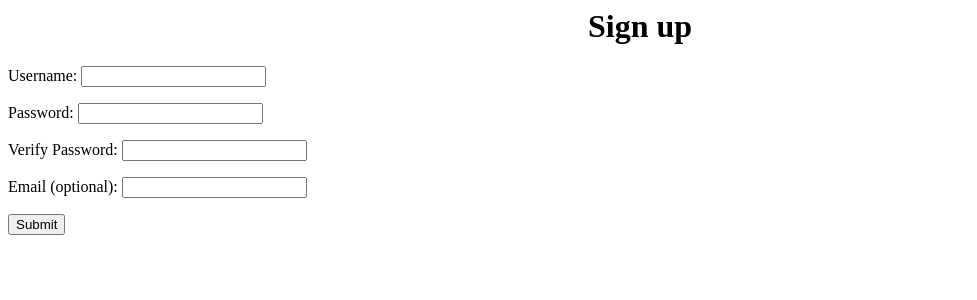
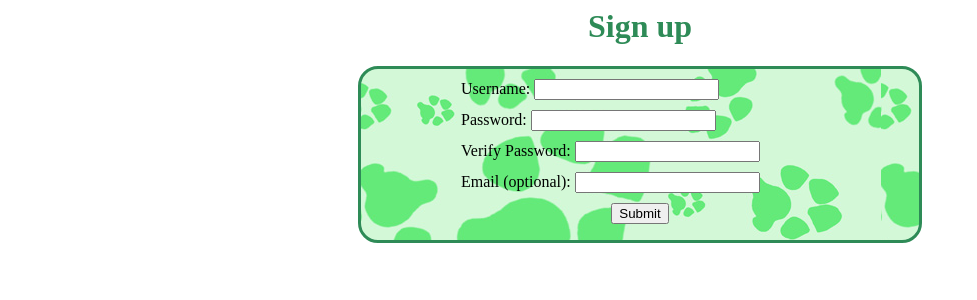
Before and after one commit to Jgwentworth/user-signup, a Flask app: page / in a window 1280 px wide. Shown: the top 300 px of the page, without its empty margins (0-977 px from the left). Run offline with Flask 2, Linux system fonts and the light colour scheme.

Commit message:
finished css

```diff
--- a/main.py
+++ b/main.py
@@ -40,6 +40,8 @@ def validate_response():
     password2 = request.form["password2"]
     email = request.form["email"]
 
+    not_valid ="Not valid (Between 3-20 characters and no whitespace)"
+
     name_error = ''
     pass_error = ''
     pass_error2 = ''
@@ -49,22 +51,22 @@ def validate_response():
         name_error = "Empty field"
     else:
         if not is_valid(username):
-            name_error = "Not valid (Between 3-20 characters and no whitespace."
+            name_error = not_valid
             username = ""
     if is_blank(password):
         pass_error = "Empty field"
     else:
         if not is_valid(password):
-            pass_error = "Not valid (Between 3-20 characters and no whitespace."
+            pass_error = not_valid
             password =""
     if is_blank(password2):
         pass_error2 ="Empty field"
     else:
         if not is_valid(password2):
-            pass_error2 = "Not valid (Between 3-20 characters and no whitespace."
+            pass_error2 = not_valid
             password2 = ""
         elif password != password2:
-            pass_error2 = "Not valid (Not matching)"
+            pass_error2 = "Not matching"
             password2 = ""
     if not valid_email(email):
             email_error = "Not valid email"
--- a/static/styles.css
+++ b/static/styles.css
@@ -1,7 +1 @@
-.error {
-    color: red;
-}
-
-.signup{
-    text-align: center;
-}
+ <link rel="stylesheet" href="{{ url_for('static', filename='styles.css') }}"/>
--- a/templates/index.html
+++ b/templates/index.html
@@ -1,54 +1,74 @@
 <!doctype>
 <html>
 <head>
-    <link rel="stylesheet" href="{{ url_for('static', filename='styles.css') }}"/>
+    <style>
+
+.signup{
+    text-align: center;
+    color: #2e8b57;
+}
+.error {
+    color: 	#f08080;
+}
+.inputbox{
+    margin-left: 350px;
+    margin-right: 350px;
+    border: 3px solid #2e8b57;
+    border-radius: 20px;
+    background-image: url(static/paw-print.jpg);
+}
+.input{
+    margin-left: 100px;
+    margin-top: 10px;
+}
+.submit{
+    margin-top: 10px;
+    text-align: center;
+}
+    </style>
 </head>
 <body>
     <div class="signup">
         <h1>Sign up</h1>
     </div>
+    <div class="inputbox">
         <form method="POST">
-            <div class="parent">
-                <div class="inputbox">
-                <label>Username:
+            <div class="input">
+            <label class="label">Username:
                 <input name="username" type="text" value="{{username}}" />
             </label>
-                <span>
-                    <p class="error">{{name_error}}</p>
+            <span class="error">
+                {{name_error}}
             </span>
             </div>
-            </div>
-            <div class="parent">
-                <div class="inputbox">
-                <label>Password:
+            <div class="input">
+            <label class="label">Password:
                 <input name="password" type="password" value="{{password}}" />
             </label>
+            <span class="error">
+                {{pass_error}}
+            </span>
             </div>
-                <div class="errorbox">
-                    <p class="error">{{pass_error}}</p>
-                </div>
-            </div>
-            <div class="parent">
-                <div class="inputbox">
-                <label>Verify Password:
+            <div class="input">
+            <label class="label">Verify Password:
                 <input name="password2" type="password" value ="{{password2}}" />
             </label>
+                <span class="error">
+                    {{pass_error2}}
+                </span>
             </div>
-                <div class="errorbox">
-                    <p class="error">{{pass_error2}}</p>
-                </div>
-            </div>
-            <div class="parent">
-                <div class="inputbox">
-                <label>Email (optional):
+            <div class="input">
+            <labe class="label"l>Email (optional):
                 <input name="email" type="text" value="{{email}}" />
             </label>
+                <span class="error">
+                    {{email_error}}
+                </span>
             </div>
-                <div class="errorbox">
-                    <p class="error">{{email_error}}</p>
+            <div class="submit">
+                <input type="submit" value="Submit"/>
             </div>
+        </form>
     </div>
-            <input type="submit" value="Submit"/>
-        </form>
     </body>
 </html>
```
Also changed, not shown: static/paw-print.jpg (added). Lines whose indentation alone changed are shown as unchanged.
